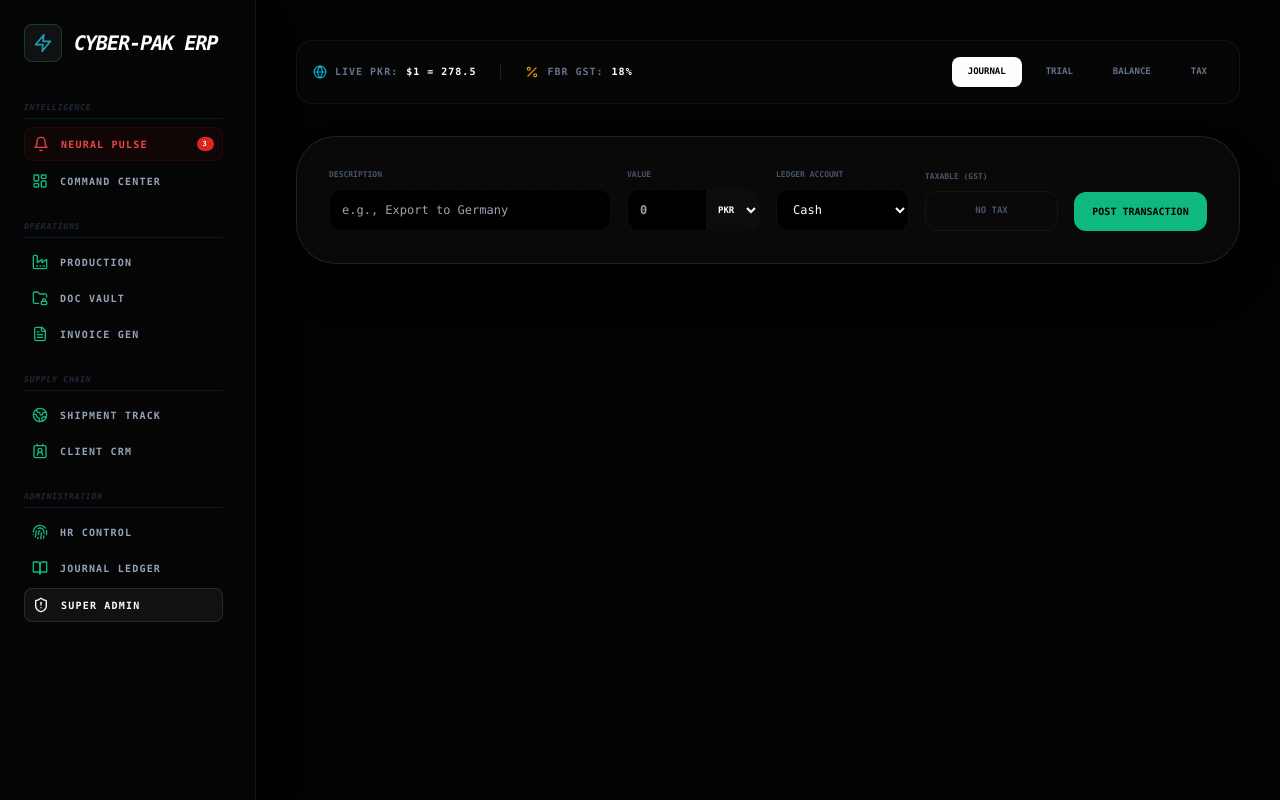
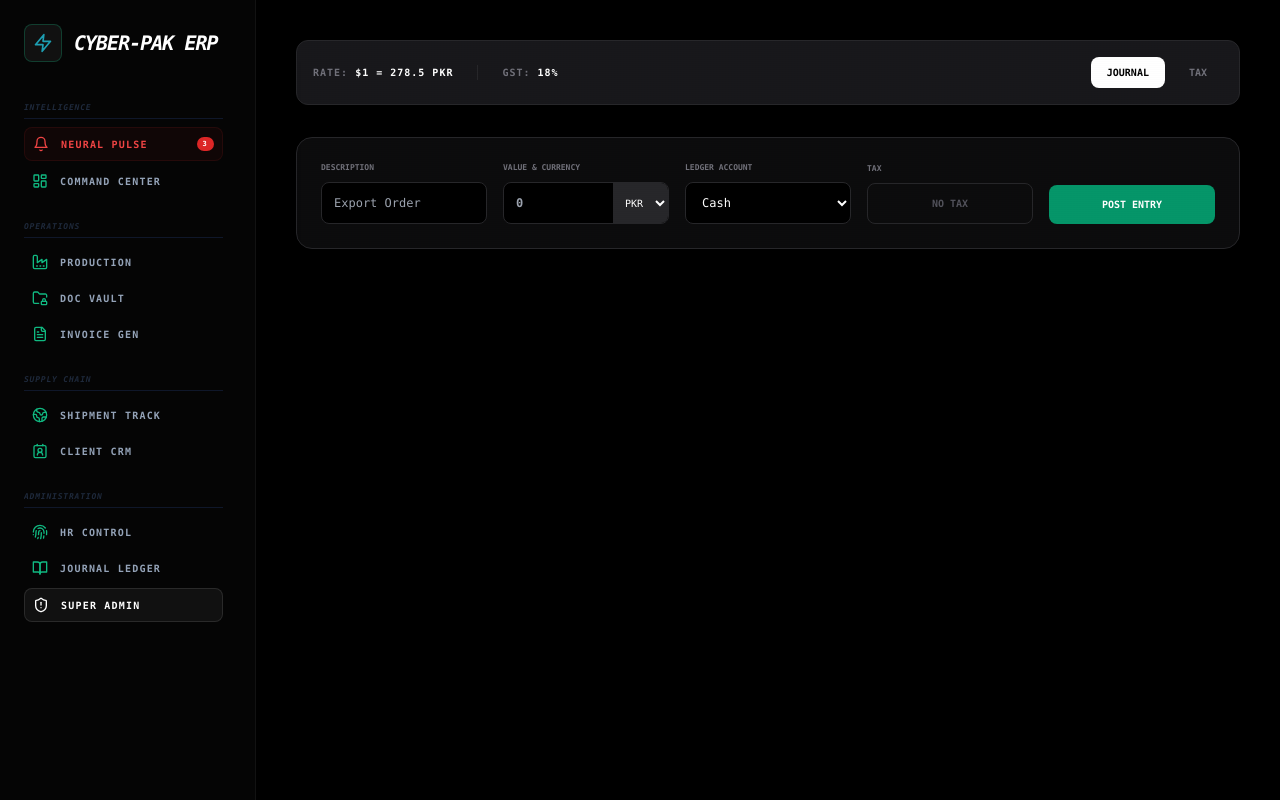
Before and after one commit to champdevil420-glitch/cyber-pak-erp, a Next.js app: page /accounts in a window 1280 px wide. Built offline with nearby package versions, Linux system fonts and the light colour scheme.

Commit message:
ERP Executive Dashboard Final

```diff
--- a/app/accounts/page.tsx
+++ b/app/accounts/page.tsx
@@ -1,37 +1,31 @@
 "use client";
-import { useState, useEffect } from "react";
-import {
-  BookOpen, Scale, Landmark, FileText,
-  Plus, Trash2, Globe, FileCheck, Package,
-  ArrowRightLeft, Percent, Printer
-} from "lucide-react";
+import React, { useState, useEffect } from "react";
 
+// Standardizing the Data Shape
 interface Entry {
   id: number;
   date: string;
   desc: string;
-  amount: number; // Stored in PKR
+  amount: number;
   originalAmount?: number;
-  currency: "PKR" | "USD" | "EUR";
+  currency: string;
   type: "Debit" | "Credit";
-  account: "Cash" | "Accounts Receivable" | "Inventory" | "Revenue" | "Expense";
+  account: string;
   isTaxable: boolean;
 }
 
 export default function GlobalAccountingSuite() {
-  const [activeTab, setActiveTab] = useState<"journal" | "trial" | "balance" | "tax">("journal");
+  const [activeTab, setActiveTab] = useState("journal");
   const [entries, setEntries] = useState<Entry[]>([]);
   const [mounted, setMounted] = useState(false);
 
-  // State for Features
-  const [exchangeRate, setExchangeRate] = useState({ USD: 278.50, EUR: 301.20 });
-  const [taxRate, setTaxRate] = useState(18); // FBR Standard 18%
+  const exchangeRate = { USD: 278.50, EUR: 301.20 };
+  const taxRate = 18;
 
-  // Form State
   const [desc, setDesc] = useState("");
   const [amt, setAmt] = useState("");
-  const [curr, setCurr] = useState<"PKR" | "USD" | "EUR">("PKR");
-  const [acc, setAcc] = useState<Entry["account"]>("Cash");
+  const [curr, setCurr] = useState("PKR");
+  const [acc, setAcc] = useState("Cash");
   const [type, setType] = useState<"Debit" | "Credit">("Debit");
   const [isTax, setIsTax] = useState(false);
 
@@ -45,7 +39,6 @@ export default function GlobalAccountingSuite() {
     e.preventDefault();
     if (!desc || !amt) return;
 
-    // AUTOMATION: Currency Conversion Logic
     const rawAmt = parseFloat(amt);
     let pkrValue = rawAmt;
     if (curr === "USD") pkrValue = rawAmt * exchangeRate.USD;
@@ -69,131 +62,82 @@ export default function GlobalAccountingSuite() {
     setDesc(""); setAmt(""); setIsTax(false);
   };
 
-  // --- ANALYTICS ENGINE ---
-  const totalDebit = entries.reduce((a, b) => a + (b.type === "Debit" ? b.amount : 0), 0);
-  const totalCredit = entries.reduce((a, b) => a + (b.type === "Credit" ? b.amount : 0), 0);
-  const totalTaxLiability = entries.filter(e => e.isTaxable).reduce((a, b) => a + (b.amount * (taxRate/100)), 0);
-
-  const getAccountBalance = (name: string) => {
-    const d = entries.filter(e => e.account === name && e.type === "Debit").reduce((a, b) => a + b.amount, 0);
-    const c = entries.filter(e => e.account === name && e.type === "Credit").reduce((a, b) => a + b.amount, 0);
-    return { dr: d, cr: c, net: d - c };
-  };
-
   if (!mounted) return null;
 
   return (
-    <div className="p-6 md:p-10 min-h-screen bg-[#020202] text-white font-mono">
-
-      {/* 1. TOP UTILITY BAR (CURRENCY & TAX SETTINGS) */}
-      <div className="flex flex-wrap gap-4 mb-8 bg-white/[0.02] border border-white/5 p-4 rounded-2xl items-center justify-between">
+    <div className="p-6 md:p-10 min-h-screen bg-black text-white font-mono">
+      {/* Header Stats */}
+      <div className="flex flex-wrap gap-4 mb-8 bg-zinc-900 border border-zinc-800 p-4 rounded-xl items-center justify-between">
         <div className="flex gap-6 items-center">
-            <div className="flex items-center gap-2 text-[10px] font-black text-slate-500 uppercase tracking-widest">
-                <Globe size={14} className="text-cyan-500" />
-                Live PKR: <span className="text-white">$1 = {exchangeRate.USD}</span>
+            <div className="text-[10px] font-bold text-zinc-500 uppercase tracking-widest">
+                Rate: <span className="text-white">$1 = {exchangeRate.USD} PKR</span>
             </div>
-            <div className="flex items-center gap-2 text-[10px] font-black text-slate-500 uppercase tracking-widest border-l border-white/10 pl-6">
-                <Percent size={14} className="text-amber-500" />
-                FBR GST: <span className="text-white">{taxRate}%</span>
+            <div className="text-[10px] font-bold text-zinc-500 uppercase tracking-widest border-l border-zinc-800 pl-6">
+                GST: <span className="text-white">{taxRate}%</span>
             </div>
         </div>
         <div className="flex gap-2">
-            {["journal", "trial", "balance", "tax"].map(t => (
-                <button key={t} onClick={() => setActiveTab(t as any)} className={`px-4 py-2 rounded-lg text-[9px] font-black uppercase transition-all ${activeTab === t ? "bg-white text-black" : "text-slate-500 hover:bg-white/5"}`}>
+            {["journal", "tax"].map(t => (
+                <button key={t} onClick={() => setActiveTab(t)} className={`px-4 py-2 rounded-lg text-[10px] font-bold uppercase transition-all ${activeTab === t ? "bg-white text-black" : "text-zinc-500 hover:bg-zinc-800"}`}>
                     {t}
                 </button>
             ))}
         </div>
       </div>
 
-      {/* 2. AUTOMATED ENTRY POINT */}
       {activeTab === "journal" && (
-        <div className="space-y-8 animate-in fade-in duration-500">
-          <form onSubmit={addEntry} className="bg-white/[0.03] p-8 rounded-[2.5rem] border border-white/10 shadow-2xl">
-            <div className="grid grid-cols-1 md:grid-cols-6 gap-4 items-end">
-              <div className="md:col-span-2">
-                <label className="text-[8px] font-black text-slate-600 uppercase mb-2 block">Description</label>
-                <input value={desc} onChange={(e) => setDesc(e.target.value)} placeholder="e.g., Export to Germany" className="w-full bg-black border border-white/5 rounded-xl p-3 text-xs outline-none focus:border-emerald-500" />
+        <div className="space-y-8">
+          <form onSubmit={addEntry} className="bg-zinc-900/50 p-6 rounded-2xl border border-zinc-800">
+            <div className="grid grid-cols-1 md:grid-cols-5 gap-4 items-end">
+              <div className="md:col-span-1">
+                <label className="text-[8px] font-bold text-zinc-500 uppercase mb-2 block">Description</label>
+                <input value={desc} onChange={(e) => setDesc(e.target.value)} placeholder="Export Order" className="w-full bg-black border border-zinc-800 rounded-lg p-3 text-xs outline-none focus:border-emerald-500" />
               </div>
               <div>
-                <label className="text-[8px] font-black text-slate-600 uppercase mb-2 block">Value</label>
-                <div className="flex bg-black border border-white/5 rounded-xl overflow-hidden">
-                    <input type="number" value={amt} onChange={(e) => setAmt(e.target.value)} placeholder="0" className="w-full bg-transparent p-3 text-xs outline-none font-black" />
-                    <select value={curr} onChange={(e) => setCurr(e.target.value as any)} className="bg-white/5 text-[9px] font-black p-2 outline-none">
+                <label className="text-[8px] font-bold text-zinc-500 uppercase mb-2 block">Value & Currency</label>
+                <div className="flex bg-black border border-zinc-800 rounded-lg overflow-hidden">
+                    <input type="number" value={amt} onChange={(e) => setAmt(e.target.value)} placeholder="0" className="w-full bg-transparent p-3 text-xs outline-none font-bold" />
+                    <select value={curr} onChange={(e) => setCurr(e.target.value)} className="bg-zinc-800 text-[10px] p-2 outline-none">
                         <option value="PKR">PKR</option>
                         <option value="USD">USD</option>
-                        <option value="EUR">EUR</option>
                     </select>
                 </div>
               </div>
               <div>
-                <label className="text-[8px] font-black text-slate-600 uppercase mb-2 block">Ledger Account</label>
-                <select value={acc} onChange={(e) => setAcc(e.target.value as any)} className="w-full bg-black border border-white/5 rounded-xl p-3 text-xs outline-none">
+                <label className="text-[8px] font-bold text-zinc-500 uppercase mb-2 block">Ledger Account</label>
+                <select value={acc} onChange={(e) => setAcc(e.target.value)} className="w-full bg-black border border-zinc-800 rounded-lg p-3 text-xs outline-none">
                   <option value="Cash">Cash</option>
-                  <option value="Accounts Receivable">Accounts Receivable</option>
-                  <option value="Inventory">Inventory Stock</option>
-                  <option value="Revenue">Revenue (Export)</option>
-                  <option value="Expense">Expense</option>
+                  <option value="Inventory">Inventory</option>
+                  <option value="Revenue">Revenue</option>
                 </select>
               </div>
               <div>
-                <label className="text-[8px] font-black text-slate-600 uppercase mb-2 block">Taxable (GST)</label>
-                <button type="button" onClick={() => setIsTax(!isTax)} className={`w-full p-3 rounded-xl border text-[9px] font-black uppercase transition-all ${isTax ? "bg-amber-500/10 border-amber-500 text-amber-500" : "border-white/5 text-slate-600"}`}>
-                    {isTax ? "Tax Enabled" : "No Tax"}
+                <label className="text-[8px] font-bold text-zinc-500 uppercase mb-2 block">Tax</label>
+                <button type="button" onClick={() => setIsTax(!isTax)} className={`w-full p-3 rounded-lg border text-[10px] font-bold uppercase ${isTax ? "border-amber-500 text-amber-500" : "border-zinc-800 text-zinc-600"}`}>
+                    {isTax ? "Tax ON" : "No Tax"}
                 </button>
               </div>
-              <button type="submit" className="bg-emerald-500 text-black p-3 rounded-xl font-black uppercase text-[10px] hover:scale-105 transition-all">Post Transaction</button>
+              <button type="submit" className="bg-emerald-600 text-white p-3 rounded-lg font-bold uppercase text-[10px] hover:bg-emerald-500 transition-all">Post Entry</button>
             </div>
           </form>
 
-          {/* RECENT JOURNAL LIST */}
-          <div className="space-y-3">
+          {/* List of Entries */}
+          <div className="space-y-2">
              {entries.map(e => (
-               <div key={e.id} className="group flex items-center justify-between p-5 bg-[#050505] rounded-2xl border border-white/5 hover:border-emerald-500/30 transition-all">
-                  <div className="flex gap-4 items-center">
-                    <div className={`p-3 rounded-lg ${e.type === "Debit" ? "bg-red-500/10 text-red-500" : "bg-emerald-500/10 text-emerald-500"}`}>
-                        {e.currency === "PKR" ? <Landmark size={16}/> : <ArrowRightLeft size={16}/>}
-                    </div>
-                    <div>
-                        <p className="text-xs font-black uppercase tracking-tight">{e.desc}</p>
-                        <p className="text-[8px] font-bold text-slate-700 uppercase">{e.date} // {e.account} {e.currency !== "PKR" && `(Converted from ${e.originalAmount} ${e.currency})`}</p>
-                    </div>
+               <div key={e.id} className="flex items-center justify-between p-4 bg-zinc-900/30 rounded-xl border border-zinc-800 hover:border-emerald-500/50 transition-all">
+                  <div>
+                        <p className="text-xs font-bold uppercase">{e.desc}</p>
+                        <p className="text-[8px] text-zinc-600 uppercase">{e.date} // {e.account} {e.currency !== "PKR" && `(Fixed: ${e.originalAmount} ${e.currency})`}</p>
                   </div>
                   <div className="text-right">
-                    <p className="text-sm font-black italic tracking-tighter">Rs. {e.amount.toLocaleString()}</p>
-                    {e.isTaxable && <p className="text-[7px] font-black text-amber-600 uppercase">GST Applied</p>}
+                    <p className="text-sm font-bold">Rs. {e.amount.toLocaleString()}</p>
+                    {e.isTaxable && <p className="text-[7px] font-bold text-amber-500 uppercase">FBR GST Ready</p>}
                   </div>
                </div>
              ))}
           </div>
         </div>
       )}
-
-      {/* 3. TAX REPORT TAB */}
-      {activeTab === "tax" && (
-        <div className="animate-in zoom-in-95 duration-300 max-w-2xl">
-          <div className="bg-[#050505] p-10 rounded-[3rem] border border-amber-500/20">
-            <h2 className="text-2xl font-black italic uppercase text-amber-500 mb-2">FBR Compliance <span className="text-white">Node</span></h2>
-            <p className="text-[9px] text-slate-500 font-bold uppercase tracking-widest mb-10">Calculated based on Sialkot Export Regulations</p>
-
-            <div className="space-y-6">
-                <div className="flex justify-between border-b border-white/5 pb-4">
-                    <span className="text-slate-400 text-xs font-bold uppercase">Taxable Turnover</span>
-                    <span className="font-black">Rs. {entries.filter(e => e.isTaxable).reduce((a, b) => a + b.amount, 0).toLocaleString()}</span>
-                </div>
-                <div className="flex justify-between border-b border-white/10 pb-4">
-                    <span className="text-amber-500 text-xs font-black uppercase">Tax Liability ({taxRate}%)</span>
-                    <span className="font-black text-xl italic text-amber-500">Rs. {totalTaxLiability.toLocaleString()}</span>
-                </div>
-            </div>
-            <button className="w-full mt-10 bg-white/5 border border-white/10 text-slate-400 p-4 rounded-2xl text-[10px] font-black uppercase flex items-center justify-center gap-2 hover:bg-white/10">
-                <Printer size={16} /> Export FBR Annexure-A
-            </button>
-          </div>
-        </div>
-      )}
-
-      {/* (Other tabs: Trial Balance and Balance Sheet would follow the same automated logic as before) */}
     </div>
   );
 }
```
